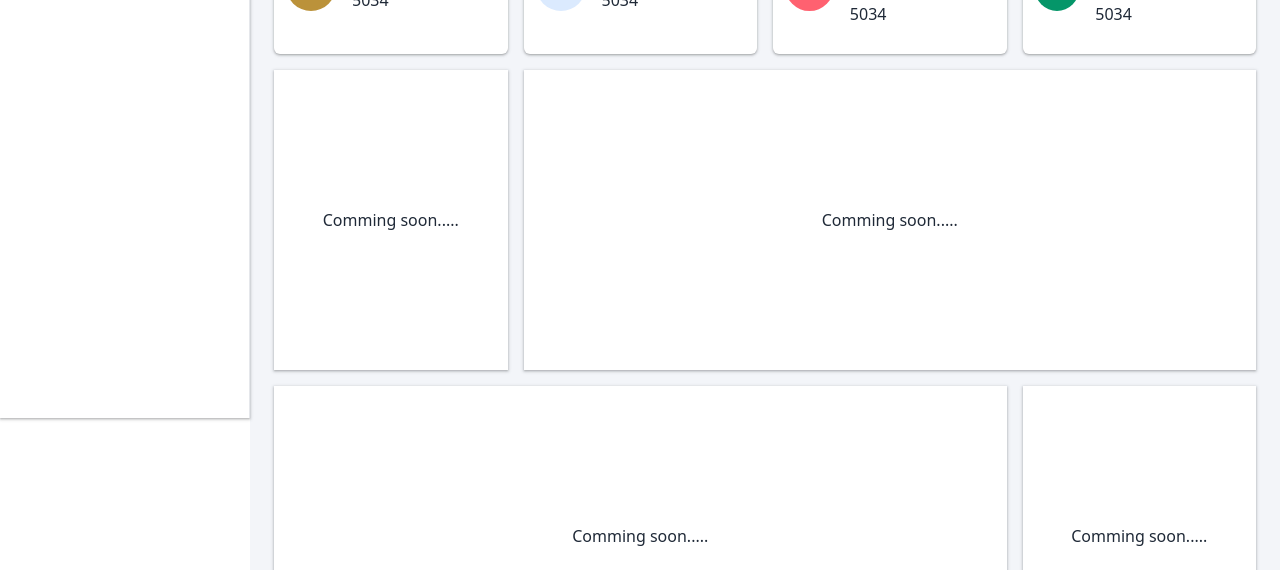
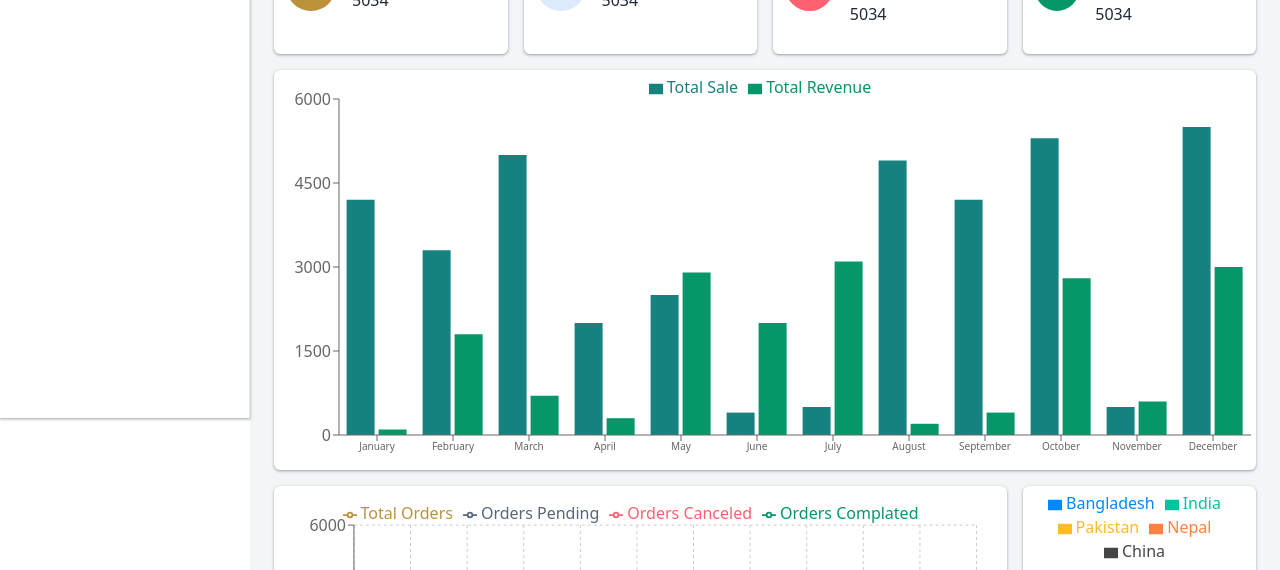
Before and after one commit to sagorcnits/dealMart, a React (Vite) app: page /dashboard in a window 1280 px wide. Shown: the part 382-952 px from the top of the page. Built offline with nearby package versions, Linux system fonts and the light colour scheme.

Commit message:
pie chart added

```diff
--- a/package.json
+++ b/package.json
@@ -26,6 +26,7 @@
     "react-responsive-carousel": "^3.2.23",
     "react-router-dom": "^6.26.1",
     "react-toastify": "^10.0.6",
+    "recharts": "^2.13.1",
     "sort-by": "^1.2.0",
     "sweetalert2": "^11.12.4",
     "swiper": "^11.1.10"
--- a/src/pages/dashboard/adminPages/adminHome/AdminDashboard.jsx
+++ b/src/pages/dashboard/adminPages/adminHome/AdminDashboard.jsx
@@ -4,6 +4,38 @@ import { FaUsersLine, FaUsersRectangle } from "react-icons/fa6";
 import { FcProcess, FcSalesPerformance } from "react-icons/fc";
 import { FiShoppingCart } from "react-icons/fi";
 import { MdDone, MdOutlineCancel } from "react-icons/md";
+
+import {
+  Bar,
+  BarChart,
+  CartesianGrid,
+  Cell,
+  Legend,
+  Line,
+  LineChart,
+  Pie,
+  PieChart,
+  ResponsiveContainer,
+  Tooltip,
+  XAxis,
+  YAxis,
+} from "recharts";
+
+const data = [
+  { name: "January", "Total Sale": 4200, "Total Revenue": 100 },
+  { name: "February", "Total Sale": 3300, "Total Revenue": 1800 },
+  { name: "March", "Total Sale": 5000, "Total Revenue": 700 },
+  { name: "April", "Total Sale": 2000, "Total Revenue": 300 },
+  { name: "May", "Total Sale": 2500, "Total Revenue": 2900 },
+  { name: "June", "Total Sale": 400, "Total Revenue": 2000 },
+  { name: "July", "Total Sale": 500, "Total Revenue": 3100 },
+  { name: "August", "Total Sale": 4900, "Total Revenue": 200 },
+  { name: "September", "Total Sale": 4200, "Total Revenue": 400 },
+  { name: "October", "Total Sale": 5300, "Total Revenue": 2800 },
+  { name: "November", "Total Sale": 500, "Total Revenue": 600 },
+  { name: "December", "Total Sale": 5500, "Total Revenue": 3000 },
+];
+
 const AdminDashboard = () => {
   return (
     <div className="bg-dashBgColor  mt-16">
@@ -11,20 +43,17 @@ const AdminDashboard = () => {
       <section>
         <SalesCard></SalesCard>
       </section>
-      <div className="grid grid-cols-4 gap-4 mt-4 *:h-[300px]">
-        <div className="flex justify-center items-center col-span-1 box-shadow bg-white">
-          <h1>Comming soon.....</h1>
+
+      <div className="mt-4 h-[300px] md:h-[400px] flex justify-center items-center col-span-4 box-shadow bg-white rounded-md w-full">
+        <OrderSaleChart></OrderSaleChart>
+      </div>
+
+      <div className="grid  lg:grid-cols-4 gap-4 mt-4">
+        <div className="h-[300px] md:h-[400px] flex justify-center items-center  lg:col-span-3 box-shadow bg-white rounded-md w-full">
+          <OrderChart></OrderChart>
         </div>
-        <div className="flex justify-center items-center col-span-3 box-shadow bg-white">
-          <h1>Comming soon.....</h1>
-        </div>
-      </div>
-      <div className="grid grid-cols-4 gap-4 mt-4 *:h-[300px]">
-        <div className="flex justify-center items-center col-span-3 box-shadow bg-white">
-          <h1>Comming soon.....</h1>
-        </div>
-        <div className="flex justify-center items-center col-span-1 box-shadow bg-white">
-          <h1>Comming soon.....</h1>
+        <div className="flex justify-center items-center col-span-1 box-shadow bg-white rounded-md">
+          <SalesByCountry></SalesByCountry>
         </div>
       </div>
       <div className="grid grid-cols-4 gap-4 mt-4 *:h-[300px]">
@@ -40,7 +69,7 @@ const AdminDashboard = () => {
 };
 
 export default AdminDashboard;
-
+// sales card
 const SalesCard = () => {
   return (
     <div className="grid grid-cols-4 gap-4 mt-6 *:box-shadow *:bg-white *:px-3 *:py-6 *:items-center *:flex *:gap-4 *:rounded-md">
@@ -119,3 +148,200 @@ const SalesCard = () => {
     </div>
   );
 };
+
+// total sale and revenue chart
+const OrderSaleChart = () => {
+  return (
+    <ResponsiveContainer width="100%" height="100%">
+      <BarChart width={830} data={data}>
+        <Legend layout="horizontal" verticalAlign="top" align="center" />
+        <Bar dataKey="Total Sale" fill="#17827D" />
+        <Bar dataKey="Total Revenue" fill="#059669" />
+
+        {/* <CartesianGrid strokeDasharray="3 3" /> */}
+        <XAxis dataKey="name" fontSize={10} />
+        <YAxis dataKey="Total Sale" />
+        <Tooltip />
+      </BarChart>
+    </ResponsiveContainer>
+  );
+};
+
+// bar chart for order details
+const OrderChart = () => {
+  const data = [
+    {
+      name: "January",
+      "Total Orders": 200,
+      "Orders Pending": 3300,
+      "Orders Canceled": 3100,
+      "Orders Completed": 2800,
+    },
+    {
+      name: "February",
+      "Total Orders": 200,
+      "Orders Pending": 3200,
+      "Orders Canceled": 480,
+      "Orders Completed": 220,
+    },
+    {
+      name: "March",
+      "Total Orders": 3400,
+      "Orders Pending": 250,
+      "Orders Canceled": 4120,
+      "Orders Completed": 330,
+    },
+    {
+      name: "April",
+      "Total Orders": 800,
+      "Orders Pending": 180,
+      "Orders Canceled": 90,
+      "Orders Completed": 530,
+    },
+    {
+      name: "May",
+      "Total Orders": 3100,
+      "Orders Pending": 3220,
+      "Orders Canceled": 4130,
+      "Orders Completed": 250,
+    },
+    {
+      name: "June",
+      "Total Orders": 3500,
+      "Orders Pending": 3330,
+      "Orders Canceled": 150,
+      "Orders Completed": 3050,
+    },
+    {
+      name: "July",
+      "Total Orders": 600,
+      "Orders Pending": 150,
+      "Orders Canceled": 80,
+      "Orders Completed": 270,
+    },
+    {
+      name: "August",
+      "Total Orders": 4000,
+      "Orders Pending": 3280,
+      "Orders Canceled": 100,
+      "Orders Completed": 320,
+    },
+    {
+      name: "September",
+      "Total Orders": 700,
+      "Orders Pending": 300,
+      "Orders Canceled": 20,
+      "Orders Completed": 280,
+    },
+    {
+      name: "October",
+      "Total Orders": 300,
+      "Orders Pending": 3250,
+      "Orders Canceled": 3110,
+      "Orders Completed": 3540,
+    },
+    {
+      name: "November",
+      "Total Orders": 2800,
+      "Orders Pending": 180,
+      "Orders Canceled": 70,
+      "Orders Completed": 250,
+    },
+    {
+      name: "December",
+      "Total Orders": 4200,
+      "Orders Pending": 3320,
+      "Orders Canceled": 3140,
+      "Orders Completed": 3340,
+    },
+  ];
+
+  return (
+    <ResponsiveContainer width="100%" height="100%">
+      <LineChart
+        width={500}
+        height={300}
+        data={data}
+        margin={{
+          top: 15,
+          right: 30,
+          left: 20,
+          bottom: 10,
+        }}
+      >
+        <Legend layout="horizontal" verticalAlign="top" align="center" />
+        <CartesianGrid strokeDasharray="3 3" />
+        <XAxis dataKey="name" fontSize={10} interval={0} />
+        <YAxis dataKey="Total Orders" />
+        <Tooltip />
+        <Legend />
+
+        <Line type="monotone" dataKey="Total Orders" stroke="#BB923A" />
+        <Line type="monotone" dataKey="Orders Pending" stroke="#58677A" />
+        <Line type="monotone" dataKey="Orders Canceled" stroke="#FF6170" />
+        <Line type="monotone" dataKey="Orders Complated" stroke="#059669" />
+      </LineChart>
+    </ResponsiveContainer>
+  );
+};
+
+// pie chart for sales by country
+
+const SalesByCountry = () => {
+  const data = [
+    { name: "Bangladesh", value: 400 },
+    { name: "India", value: 300 },
+    { name: "Pakistan", value: 300 },
+    { name: "Nepal", value: 200 },
+    { name: "China", value: 400 },
+  ];
+
+  const COLORS = ["#0088FE", "#00C49F", "#FFBB28", "#FF8042","#454545"];
+
+  const RADIAN = Math.PI / 180;
+  const renderCustomizedLabel = ({
+    cx,
+    cy,
+    midAngle,
+    innerRadius,
+    outerRadius,
+    percent,
+    index,
+  }) => {
+    const radius = innerRadius + (outerRadius - innerRadius) * 0.5;
+    const x = cx + radius * Math.cos(-midAngle * RADIAN);
+    const y = cy + radius * Math.sin(-midAngle * RADIAN);
+
+    return (
+      <text x={x} y={y} fill="white" textAnchor="middle" dominantBaseline="central" fontSize={10}>
+      {`${(percent * 100).toFixed(0)}%`}
+    </text>
+    );
+  };
+
+  return (
+    <ResponsiveContainer width="100%" height="100%">
+      <PieChart width={700} height={400}>
+      <Legend layout="horizontal" verticalAlign="top" align="center" />
+        <Pie
+          data={data}
+          cx="50%"
+          cy="50%"
+          labelLine={false}
+          label={renderCustomizedLabel}
+          outerRadius={100}
+          innerRadius={40}
+          fill="#8884d8"
+          dataKey="value"
+          width="100%"
+          height="100%"
+        >
+          {data.map((entry, index) => (
+            <Cell  key={`cell-${index}`} fill={COLORS[index % COLORS.length]} />
+          ))}
+        </Pie>
+
+      </PieChart>
+    </ResponsiveContainer>
+  );
+};
```
Also changed, not shown: 1 other file (tests, documents, lock files or other folders).
